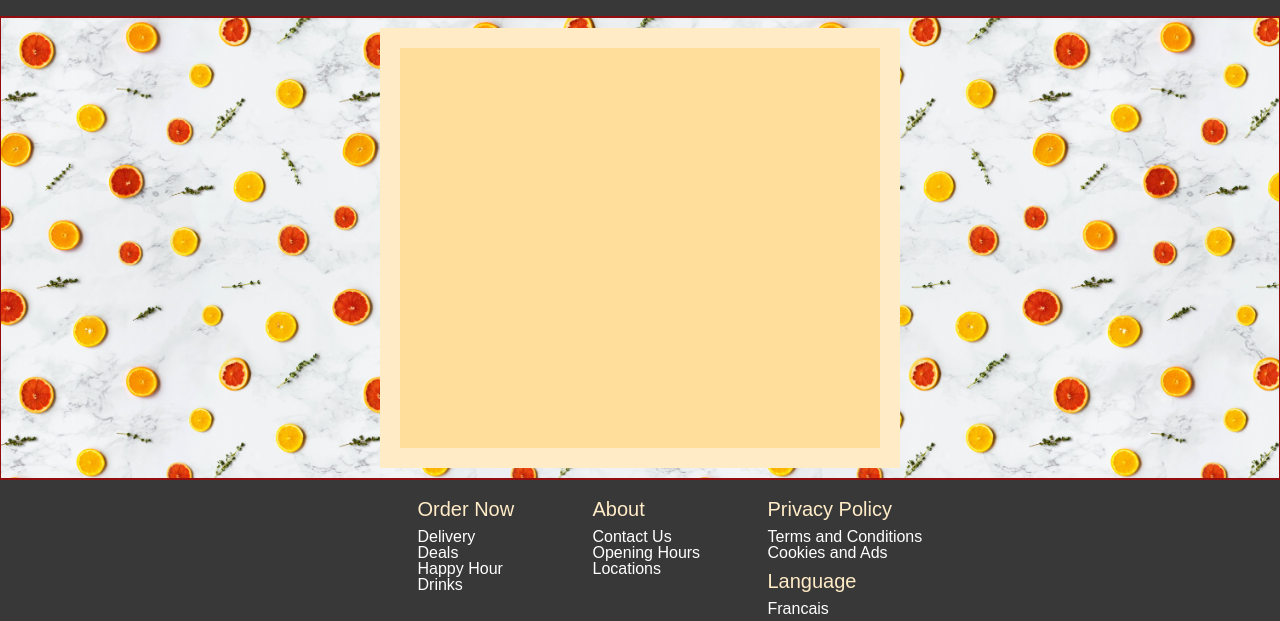
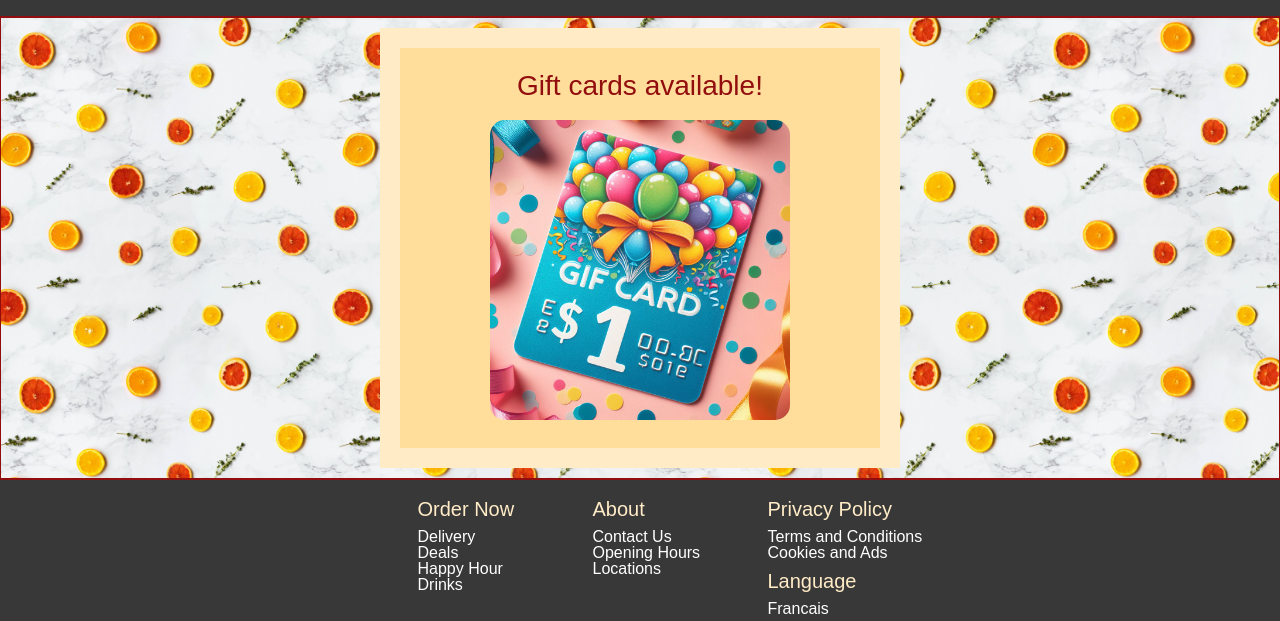
Before and after one commit to cstim240/restaurant_page, a website built with webpack: page dist/index.html in a window 1280 px wide. Both pictures are taken after a click on the button "Gift-Cards". Shown: the part 82-703 px from the top of the page. Built offline with nearby package versions, Linux system fonts and the light colour scheme.

Commit message:
Add a giftcard image, create a loadGiftCards(), adjust giftcard_photo dimensions

```diff
--- a/src/index.js
+++ b/src/index.js
@@ -399,6 +399,17 @@ function createFooterLogo(followUsDiv, src_url){
     followUsDiv.appendChild(parentDivName);
 }
 
+function createGiftCard(parentDiv, src_url){
+    const parentDivName = document.createElement('a');
+
+    const img_elem = document.createElement('img');
+    img_elem.classList.add('giftcard_photo');
+    img_elem.setAttribute('src', src_url);
+
+    parentDivName.appendChild(img_elem);
+    parentDiv.appendChild(parentDivName);
+}
+
 function loadLocations(){
     const contentDiv = document.querySelector('#content');
 
@@ -449,9 +460,15 @@ function loadGiftCards(){
     const giftcardsInnerDiv = document.createElement('div');
     giftcardsInnerDiv.classList.add('giftcardsInnerDiv');
 
+    const giftcards_title = document.createElement('p');
+    giftcards_title.innerText = 'Gift cards available!';
+    giftcards_title.classList.add('giftcards_title');
+    giftcardsInnerDiv.appendChild(giftcards_title);
+    createGiftCard(giftcardsInnerDiv, '../images/gift_card.jpeg');
+
+    //to do: Fill gift-card content and Career button
     giftcardsDiv.appendChild(giftcardsInnerDiv);
     contentDiv.appendChild(giftcardsDiv);
-    //to do: Fill gift-card content and Career button
     loadFooter();
 }
 
@@ -459,7 +476,6 @@ function createLocationEntries(div, location, openingHours){
     const addressTimePair = document.createElement('div');
     addressTimePair.classList.add('addressTimePair');
 
-    //create p's then attach to locationEntries div!
 
     const address = document.createElement('p');
     address.innerText = location;
--- a/src/style.css
+++ b/src/style.css
@@ -143,14 +143,19 @@ table {
 	column-gap: 20px;
 }
 
-.locationsInnerDiv, .happyHourDiv {
-	display:flex;
+.locationsInnerDiv, .happyHourDiv, .giftcardsInnerDiv {
+	display: flex;
 	flex-direction: column;
 	align-items: center;
 	justify-content: center;
 	gap: 20px;
 }
 
+.giftcard_photo {
+	height: 300px;
+	width: 300px;
+	border-radius: 5%;
+}
 #appetizerDiv {
 	grid-row-start: 1;
 }
@@ -173,12 +178,12 @@ table {
 	gap: 10px;
 }
 
-.food_title, .location_title, .happyHour_title {
+.food_title, .location_title, .happyHour_title, .giftcards_title {
 	font-size: 24px;
 	color: #920E0E;
 }
 
-.location_title, .happyHour_title {
+.location_title, .happyHour_title, .giftcards_title {
 	font-size: 28px;
 	font-weight: 400;
 }
```
Also changed, not shown: dist/bundle.js, images/gift_card.jpeg (added).
